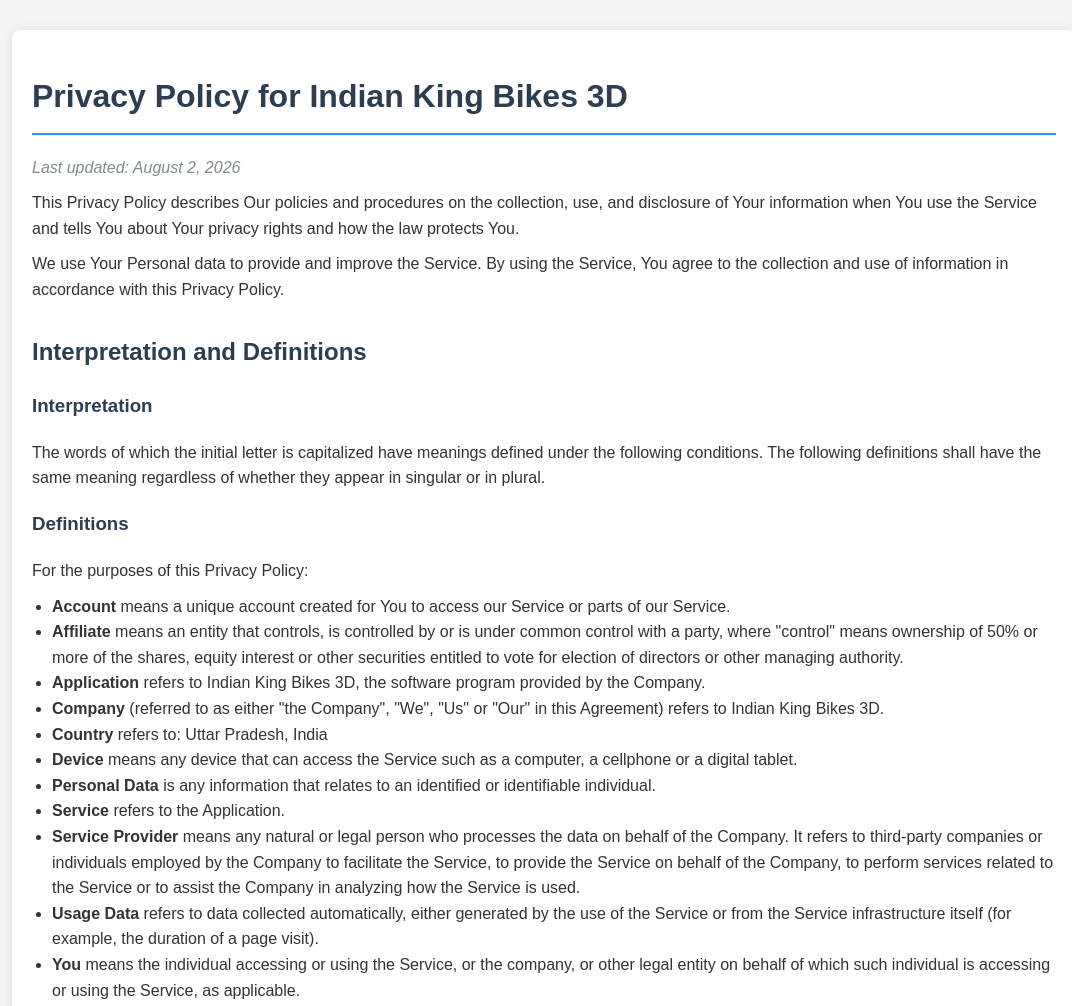
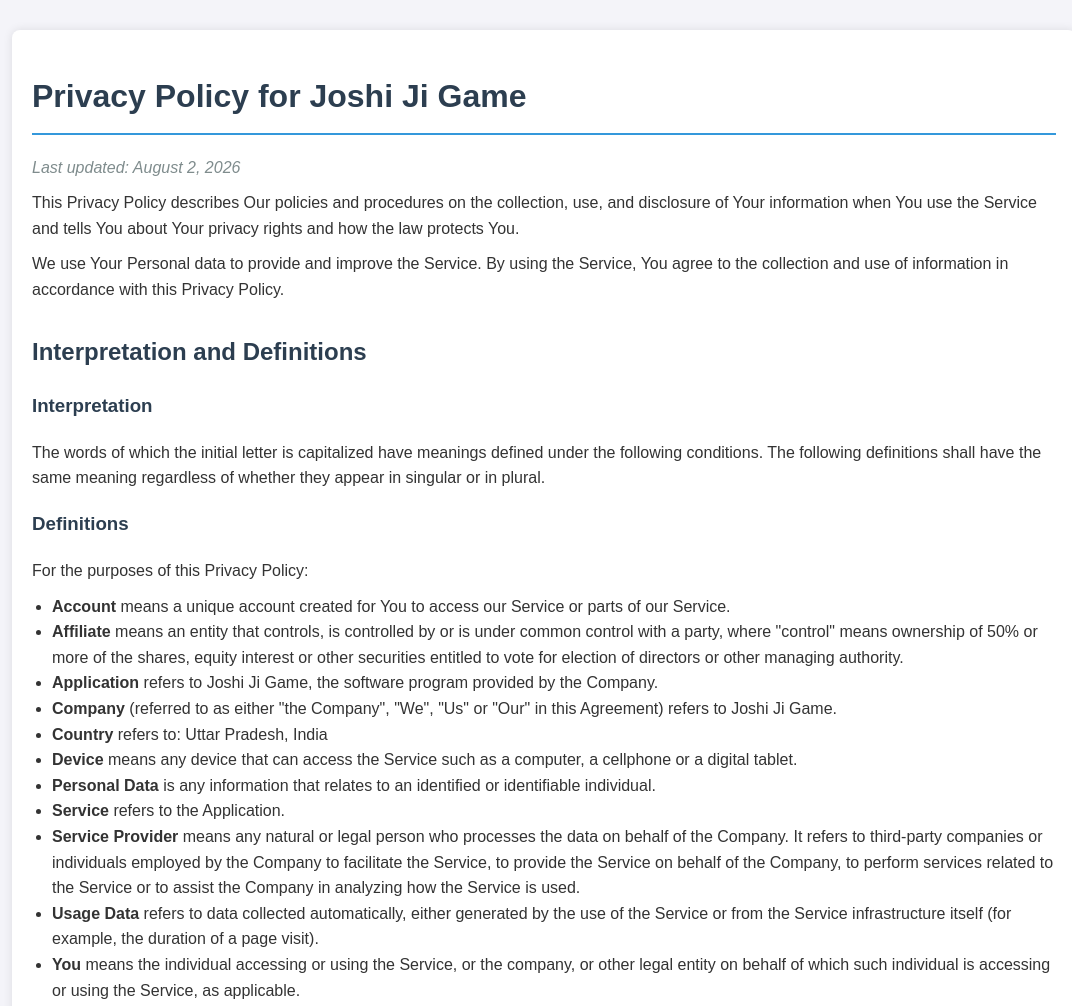
Before and after one commit to ravi2026131/testwebsite, a plain HTML site: page ikb3dpp.html in a window 1280 px wide. Shown: the top 1006 px of the page, without its empty margins (96-1168 px from the left). Drawn offline with Linux system fonts and the light colour scheme.

Commit message:
Update ikb3dpp.html

```diff
--- a/ikb3dpp.html
+++ b/ikb3dpp.html
@@ -3,7 +3,7 @@
 <head>
     <meta charset="UTF-8">
     <meta name="viewport" content="width=device-width, initial-scale=1.0">
-    <title>Privacy Policy - Indian King Bikes 3D</title>
+    <title>Privacy Policy - Joshi Ji Game</title>
     <style>
         body {
             font-family: Arial, sans-serif;
@@ -57,7 +57,7 @@
 <body>
 
 <div class="container">
-    <h1>Privacy Policy for Indian King Bikes 3D</h1>
+    <h1>Privacy Policy for Joshi Ji Game</h1>
     <p class="date">Last updated: August 2, 2026</p>
 
     <p>This Privacy Policy describes Our policies and procedures on the collection, use, and disclosure of Your information when You use the Service and tells You about Your privacy rights and how the law protects You.</p>
@@ -73,8 +73,8 @@
     <ul>
         <li><strong>Account</strong> means a unique account created for You to access our Service or parts of our Service.</li>
         <li><strong>Affiliate</strong> means an entity that controls, is controlled by or is under common control with a party, where "control" means ownership of 50% or more of the shares, equity interest or other securities entitled to vote for election of directors or other managing authority.</li>
-        <li><strong>Application</strong> refers to Indian King Bikes 3D, the software program provided by the Company.</li>
-        <li><strong>Company</strong> (referred to as either "the Company", "We", "Us" or "Our" in this Agreement) refers to Indian King Bikes 3D.</li>
+        <li><strong>Application</strong> refers to Joshi Ji Game, the software program provided by the Company.</li>
+        <li><strong>Company</strong> (referred to as either "the Company", "We", "Us" or "Our" in this Agreement) refers to Joshi Ji Game.</li>
         <li><strong>Country</strong> refers to: Uttar Pradesh, India</li>
         <li><strong>Device</strong> means any device that can access the Service such as a computer, a cellphone or a digital tablet.</li>
         <li><strong>Personal Data</strong> is any information that relates to an identified or identifiable individual.</li>
```
